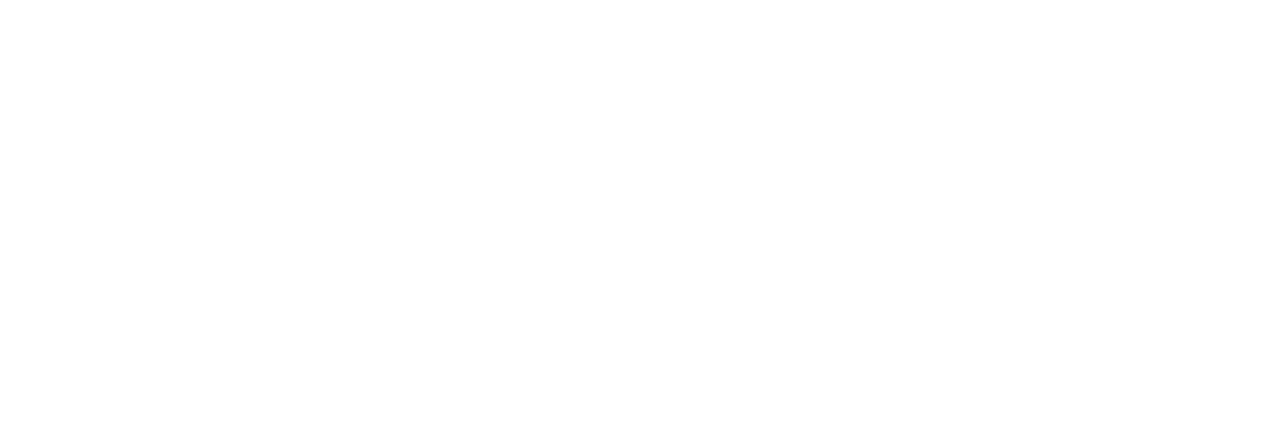
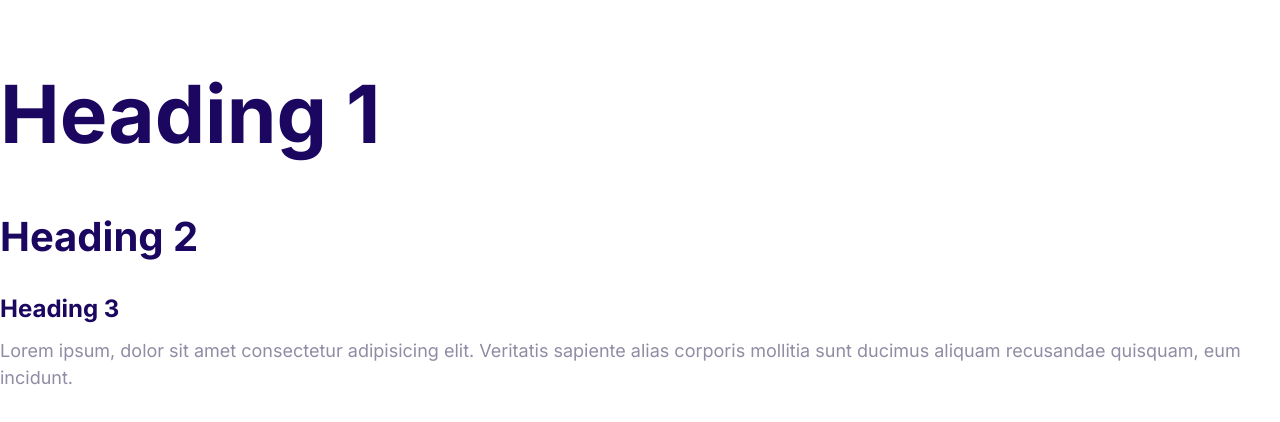
Before and after one commit to fayemoon/Moshify-project, a plain HTML site: page index.html in a window 1280 px wide. Drawn offline with Linux system fonts and the light colour scheme.

Commit message:
Define the styles for the fonts.

```diff
--- a/css/styles.css
+++ b/css/styles.css
@@ -5,3 +5,55 @@
   --color-headings: #1b0760;
   --color-body: #918ca4;
 }
+
+html {
+  font-size: 62.5%;
+}
+
+body {
+  font-family: Inter, Arial, Helvetica, sans-serif;
+  font-size: 2.4rem;
+  line-height: 1.5;
+  color: var(--color-body);
+}
+
+h1,
+h2,
+h3 {
+  color: var(--color-headings);
+  margin-bottom: 1rem;
+}
+
+h1 {
+  font-size: 7rem;
+}
+
+h2 {
+  font-size: 4rem;
+}
+
+h3 {
+  font-size: 3rem;
+}
+
+P {
+  margin-top: 0;
+}
+
+@media screen and (min-width: 1024px) {
+  body {
+    font-size: 1.8rem;
+  }
+
+  h1 {
+    font-size: 8rem;
+  }
+
+  h2 {
+    font-size: 4rem;
+  }
+
+  h3 {
+    font-size: 2.4rem;
+  }
+}
--- a/index.html
+++ b/index.html
@@ -4,8 +4,23 @@
     <meta charset="UTF-8" />
     <meta name="viewport" content="width=device-width, initial-scale=1.0" />
     <title>Document</title>
+    <link rel="preconnect" href="https://fonts.googleapis.com" />
+    <link rel="preconnect" href="https://fonts.gstatic.com" crossorigin />
+    <link
+      href="https://fonts.googleapis.com/css2?family=Inter:wght@400;700&display=swap"
+      rel="stylesheet"
+    />
     <link rel="stylesheet" href="css/normalize.css" />
     <link rel="stylesheet" href="css/styles.css" />
   </head>
-  <body></body>
+  <body>
+    <h1>Heading 1</h1>
+    <h2>Heading 2</h2>
+    <h3>Heading 3</h3>
+    <p>
+      Lorem ipsum, dolor sit amet consectetur adipisicing elit. Veritatis
+      sapiente alias corporis mollitia sunt ducimus aliquam recusandae quisquam,
+      eum incidunt.
+    </p>
+  </body>
 </html>
```
